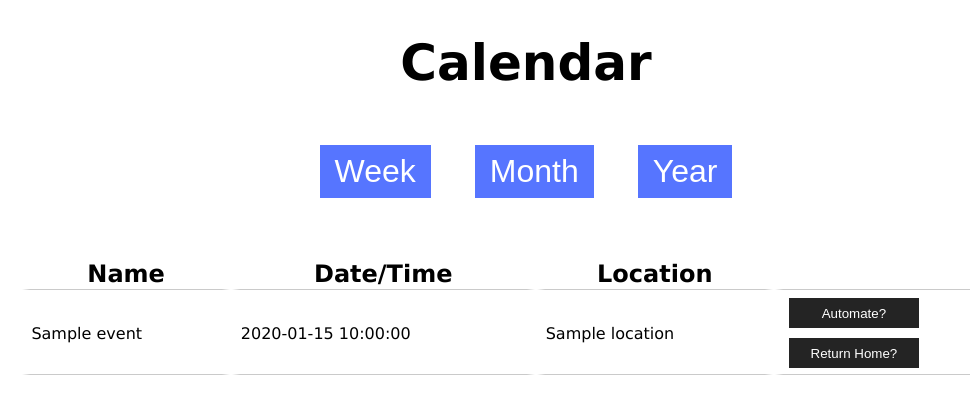
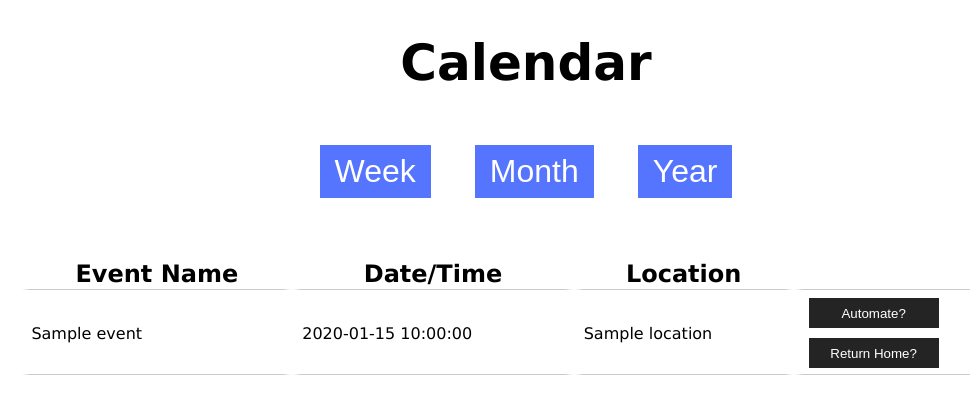
Before and after one commit to fartingpenguin/ao, a Flask app: template templates/index.html in a window 1280 px wide. Shown: the top 414 px of the page, without its empty margins (114-1084 px from the left). Run offline with Flask 3, Linux system fonts and the light colour scheme; the template is opened without the code that fills it: most values are stand-ins (such as "Sample title", 1, 10 or a date in 2020).

Commit message:
Small Changes

```diff
--- a/templates/index.html
+++ b/templates/index.html
@@ -18,7 +18,7 @@
     </form>
     <table>
         <tr>
-            <th>Name</th>
+            <th>Event Name</th>
             <th>Date/Time</th>
             <th>Location</th>
             <th></th>
@@ -29,9 +29,9 @@
             <td>{{ event['datetime'] }}</td>
             <td>{{ event['location'] }}</td>
             <td>
-                <button type="button" class="button2" id="home_button">Automate?</button>
+                <button type="button" class="button2" id="automate_button">Automate?</button>
                 <br>
-                <button type="button" class="button2" id="calendar_button">Return Home?</button>
+                <button type="button" class="button2" id="home_button">Return Home?</button>
             </td>
         </tr>
         {% endfor %}
@@ -53,6 +53,10 @@
             document.getElementById('time_range').value = 'year';
             document.getElementById('time_range_form').submit();
         });
+
+        document.getElementById('automate_button').addEventListener('click', function () {
+            document.getElementById('enabled').value = 'yes';
+        });
     </script>
 </body>
 </html>
```
